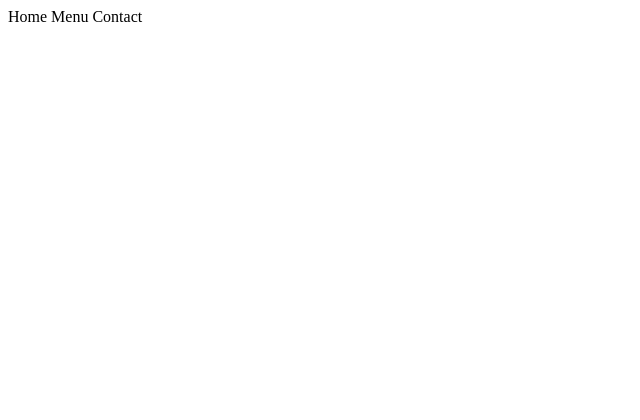
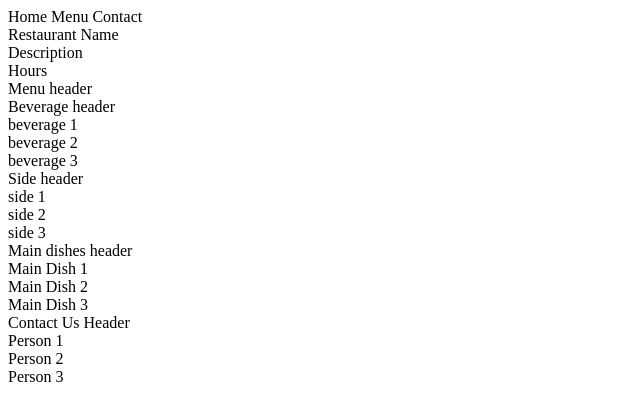
Before and after one commit to Bigt4yah/TOP-Restaurant-Page-2025, a website built with webpack: page src/template.html in a window 1280 px wide. Shown: the whole page, without its empty margins (0-640 px from the left). Built offline with nearby package versions, Linux system fonts and the light colour scheme.

Commit message:
Added draft layout

```diff
--- a/src/template.html
+++ b/src/template.html
@@ -14,7 +14,35 @@
             <btn id="contactBtn">Contact</btn>
         </nav>
     </header>
-    <div id="content"></div>
+    <div id="content">
+        <!-- Home Button Content -->
+         <div>Restaurant Name</div>
+         <div> Description </div>
+         <div> Hours</div>
+         <!-- Menu Button Content -->
+          <div> Menu header</div>
+          <div> Beverage header
+            <div> beverage 1</div>
+            <div> beverage 2</div>
+            <div> beverage 3</div>
+          </div>
+          <div> Side header
+            <div> side 1</div>
+            <div> side 2</div>
+            <div> side 3</div>
+          </div>
+          <div> Main dishes header
+            <div>Main Dish 1</div>
+            <div>Main Dish 2</div>
+            <div>Main Dish 3</div>
+          </div>
+          <!-- Contact Button Content -->
+           <div>Contact Us Header
+            <div> Person 1</div>
+            <div> Person 2</div>
+            <div> Person 3</div>
+           </div>
+    </div>
 
 </body>
 </html>
```
